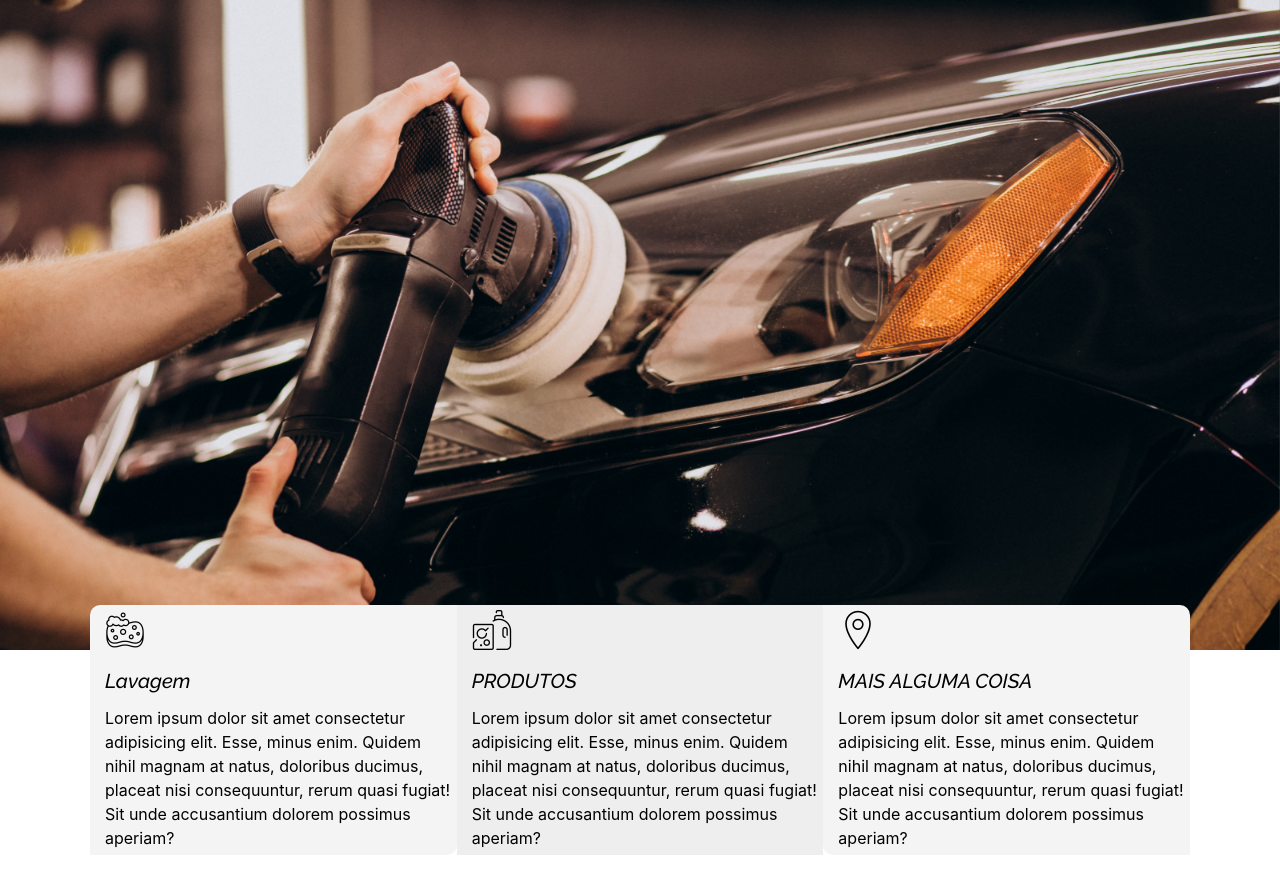
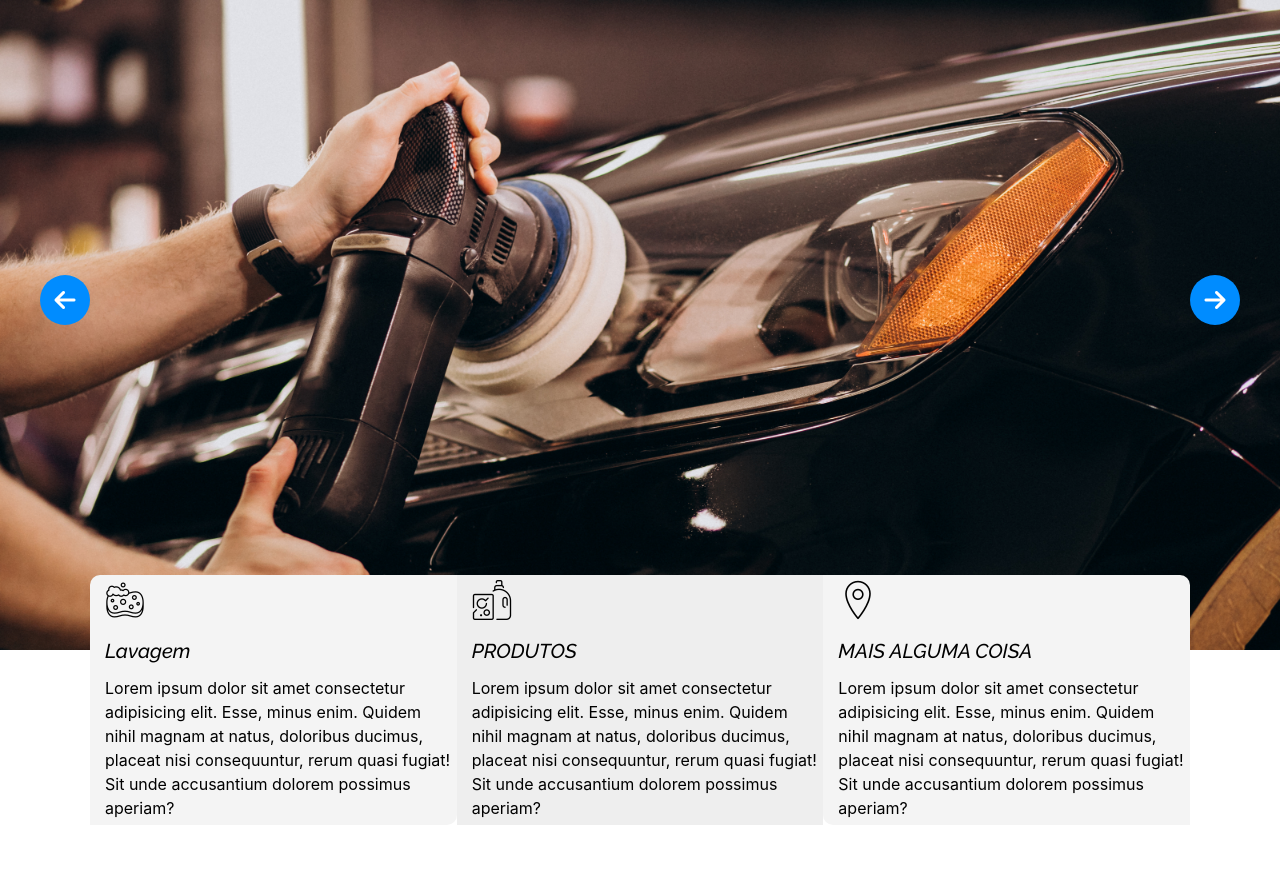
Before and after one commit to pedrohenrisoares/sitefastwash, a PHP site: page / in a window 1280 px wide. Shown: the part 110-1003 px from the top of the page. Run offline with PHP 8.4, Linux system fonts and the light colour scheme; some libraries are stand-ins or nearby versions; some web fonts are replaced.

Commit message:
Acrescentei o botao do banner rotativo na home

```diff
--- a/css/style.css
+++ b/css/style.css
@@ -30,7 +30,6 @@
     margin-left: 15px;
     width: 100px;
 }
-
 .menu {
     width: 100%;
     height: 110px;
@@ -126,6 +125,35 @@
 .redes a {
     width: 100%;
     height: 100%;
+}
+.previous-arrow{
+    color: white;
+    position: absolute;
+    z-index: 999999;
+    left: 40px;
+    bottom: 325px;
+    width: 50px;
+    height: 50px;
+    background: #008CFF;
+    border-radius: 50px;
+    text-align: center;
+   line-height: 50px;
+   cursor: pointer;
+
+}
+.next-arrow{
+    color: white;
+    position: absolute;
+    z-index: 999999;
+    right: 40px;
+    bottom: 325px;
+    width: 50px;
+    height: 50px;
+    background: #008CFF;
+    border-radius: 50px;
+    text-align: center;
+   line-height: 50px;
+   cursor: pointer;
 }
 
 /* PAGINA HOME*/
--- a/index.html
+++ b/index.html
@@ -15,6 +15,7 @@
     <link rel="stylesheet" href="css/slick.css">
     <link rel="stylesheet" href="css/slick-theme.css">
     <link rel="stylesheet" href="css/style.css">
+    <link rel="stylesheet" href="https://cdnjs.cloudflare.com/ajax/libs/font-awesome/6.1.1/css/all.min.css">
     <link rel="stylesheet" href="https://cdnjs.cloudflare.com/ajax/libs/bulma/0.9.3/css/bulma.min.css" integrity="sha512-IgmDkwzs96t4SrChW29No3NXBIBv8baW490zk5aXvhCD8vuZM3yUSkbyTBcXohkySecyzIrUwiF/qV0cuPcL3Q==" crossorigin="anonymous" referrerpolicy="no-referrer" />
     <link rel="preconnect" href="https://fonts.googleapis.com">
     <link rel="preconnect" href="https://fonts.gstatic.com" crossorigin>
@@ -62,6 +63,7 @@
         </section>
     </header>
     <main>
+
         <section class="banner">
             <div>
             <img src="assets/banner1.png" alt="">
--- a/js/animations.js
+++ b/js/animations.js
@@ -25,17 +25,12 @@
 
 $(document).ready(function(){
     $('.banner').slick({
-        draggable: true,
+        prevArrow: '<span class="previous-arrow"><i class="fa-solid fa-arrow-left fa-xl"></i></span>',
+        nextArrow: '<span class="next-arrow"><i class="fa-solid fa-arrow-right fa-xl"></i></span>',
+        autoplaySpeed: 2000,
         autoplay: true,
-        autoplaySpeed: 7000,
-        arrows: false,
-        dots: true,
-        fade: true,
-        speed: 500,
-        infinite: true,
-        cssEase: 'ease-in-out',
-        touchThreshold: 100,
-      });
+
+    });
 
 
 });
```
